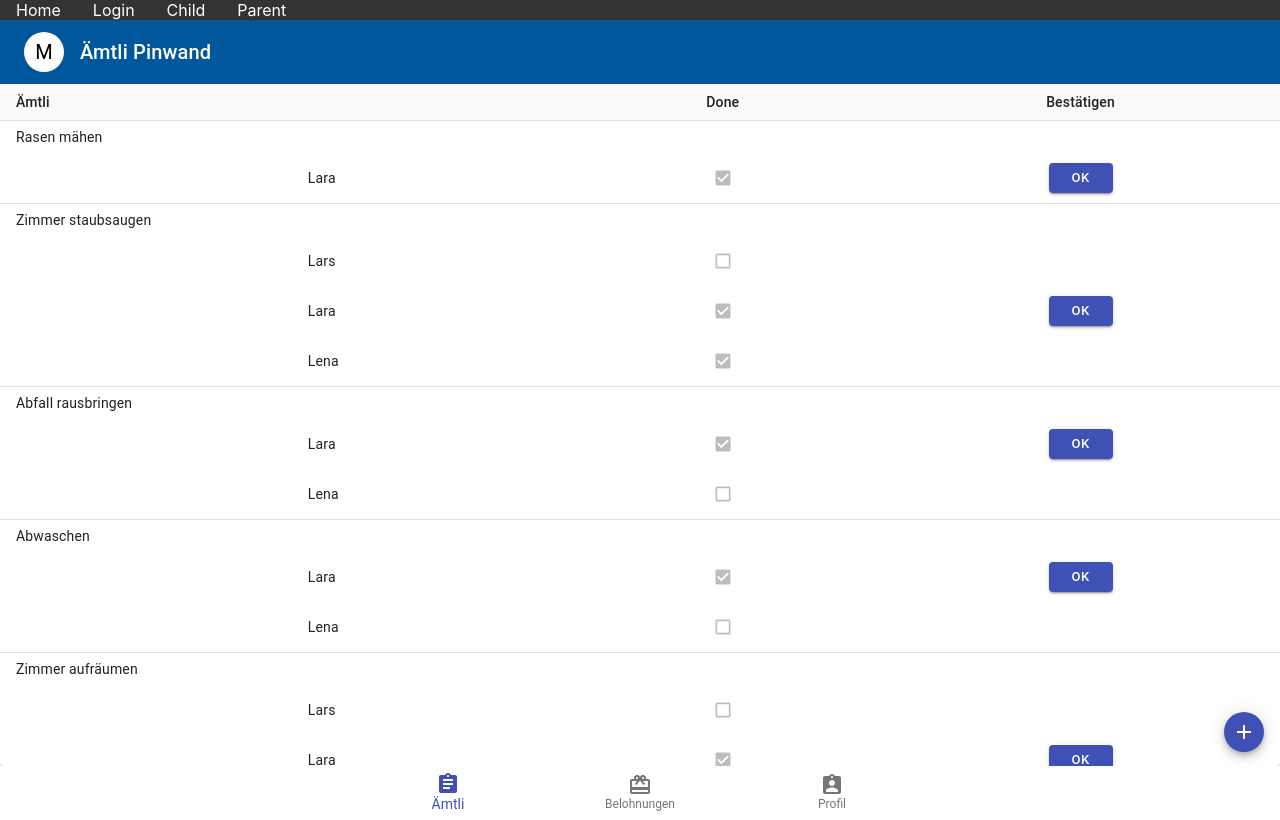
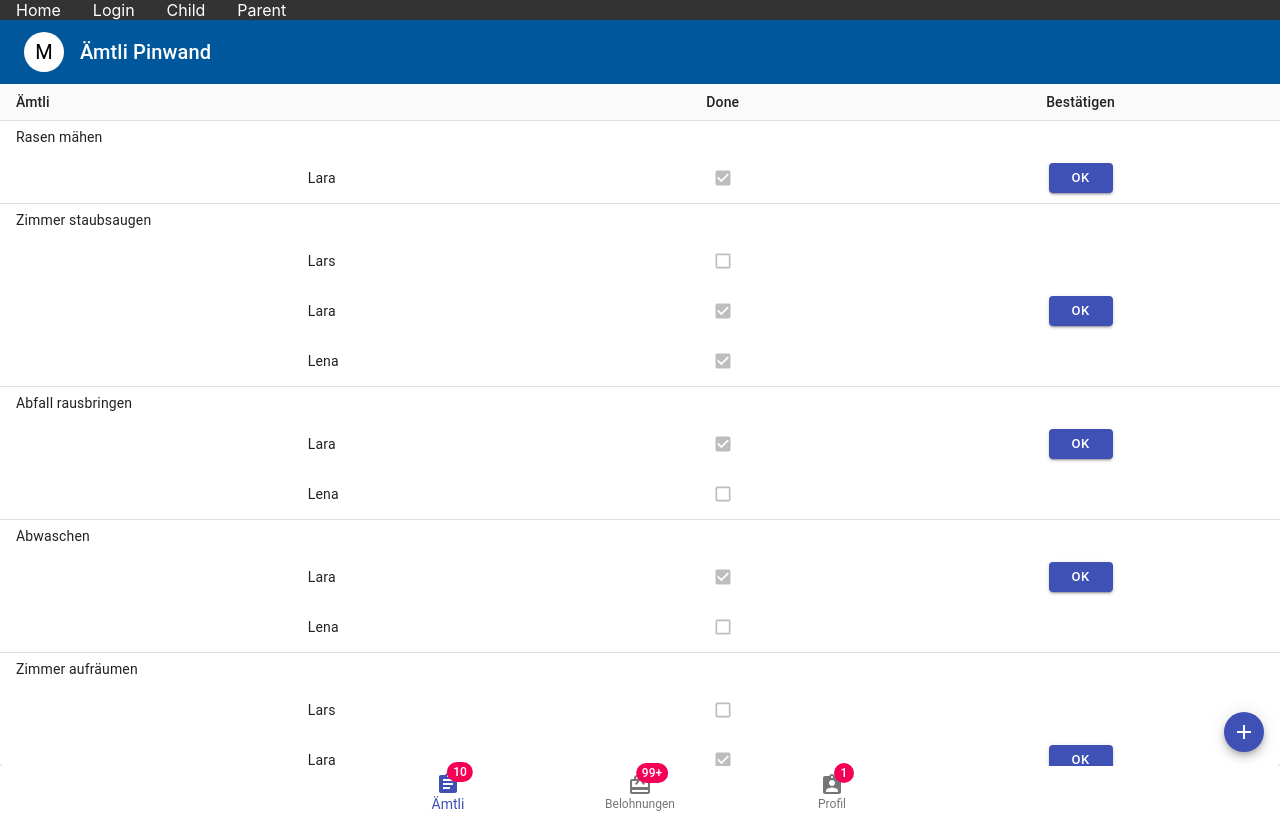
Before and after one commit to schenkjan/MarbleCollector, a React (Create React App) app in the folder client/: page /parent in a window 1280 px wide. Built offline with nearby package versions, Linux system fonts and the light colour scheme.

Commit message:
Added badges to navigation icons. Handling navigation icon badge state using Recoil.

```diff
--- a/client/src/shell/NavigationBar.tsx
+++ b/client/src/shell/NavigationBar.tsx
@@ -1,10 +1,11 @@
-import { BottomNavigation, BottomNavigationAction, makeStyles } from "@material-ui/core";
+import { Badge, BottomNavigation, BottomNavigationAction, makeStyles } from "@material-ui/core";
 import AssignmentIcon from '@material-ui/icons/Assignment';
 import AssignmentIndIcon from '@material-ui/icons/AssignmentInd';
 //import MonetizationOnIcon from '@material-ui/icons/MonetizationOn'; // TODO js (25.02.2021): Alternative icon for rewards.
 import RedeemIcon from '@material-ui/icons/Redeem';
 import { useEffect, useState } from "react";
 import { Link, useRouteMatch } from "react-router-dom";
+import { atom, useRecoilState } from "recoil";
 import { useDashboardBasePath } from "./DashboardBasePathHook";
 
 const useStyles = makeStyles({
@@ -20,11 +21,32 @@ const useStyles = makeStyles({
     }
 });
 
+// TODO js (27.02.2021): Should we move the state handling code to a store file?
+export const choreNewsCount = atom<number>({
+    key: "choreNewsCount",
+    default: 10, // TODO js 27.02.2021: Set correct value.
+});
+
+// TODO js (27.02.2021): Should we move the state handling code to a store file?
+export const rewardNewsCount = atom<number>({
+    key: "rewardNewsCount",
+    default: 100, // TODO js 27.02.2021: Set correct value.
+});
+
+// TODO js (27.02.2021): Should we move the state handling code to a store file?
+export const profileNewsCount = atom<number>({
+    key: "profileNewsCount",
+    default: 1, // TODO js 27.02.2021: Set correct value.
+});
+
 export function NavigationBar() {
     const classes = useStyles();
     const [value, setValue] = useState<number>();
     const {path, } = useRouteMatch();
     const dashboardBasePath = useDashboardBasePath();
+    const [choreNews, setChoreNews] = useRecoilState(choreNewsCount);
+    const [rewardNews, setRewardNews] = useRecoilState(rewardNewsCount);
+    const [profileNews, setProfileNews] = useRecoilState(profileNewsCount);
 
     useEffect(() => {
         if (path.match(/\/rewards/)) {
@@ -42,6 +64,7 @@ export function NavigationBar() {
         setValue(newValue);
     }
 
+    // TODO js (27.02.2021): Consider to improve onClick handlers!
     return (
         <BottomNavigation
             className={classes.navigation}
@@ -51,23 +74,32 @@ export function NavigationBar() {
             <BottomNavigationAction
                 className={classes.action}
                 label="Ämtli"
-                icon={<AssignmentIcon className={classes.icon}/>}
+                icon={
+                    <Badge badgeContent={choreNews} color="secondary"><AssignmentIcon className={classes.icon} /></Badge>
+                }
                 component={Link}
                 to={`${dashboardBasePath}/chores`}
+                onClick={() => setChoreNews(0)}
             />
             <BottomNavigationAction
                 className={classes.action}
                 label="Belohnungen"
-                icon={<RedeemIcon className={classes.icon} />}
+                icon={
+                    <Badge badgeContent={rewardNews} color="secondary"><RedeemIcon className={classes.icon} /></Badge>
+                }
                 component={Link}
                 to={`${dashboardBasePath}/rewards`}
+                onClick={() => setRewardNews(0)}
             />
             <BottomNavigationAction
                 className={classes.action}
                 label="Profil"
-                icon={<AssignmentIndIcon className={classes.icon} />}
+                icon={
+                    <Badge badgeContent={profileNews} color="secondary"><AssignmentIndIcon className={classes.icon} /></Badge>
+                }
                 component={Link}
                 to={`${dashboardBasePath}/profile`}
+                onClick={() => setProfileNews(0)}
             />
         </BottomNavigation>
     );
```
